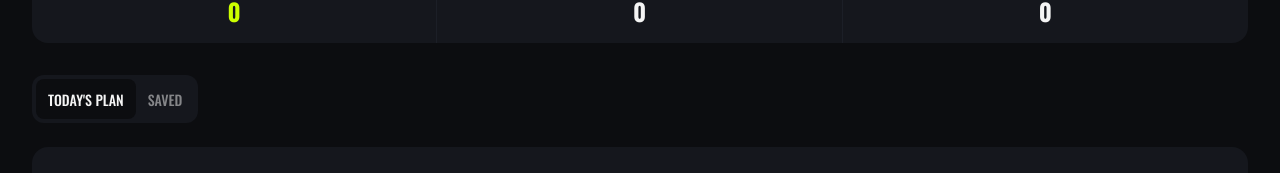
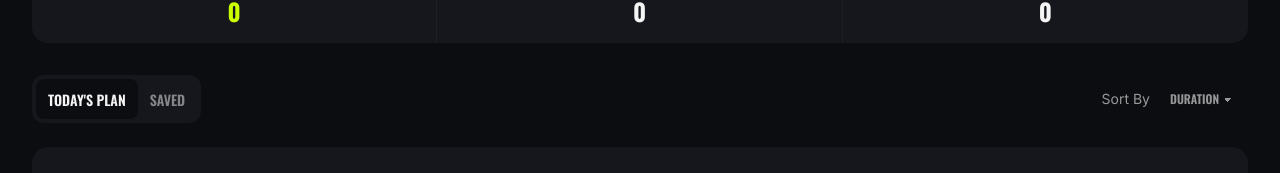
Before and after one commit to tasdid-ahmed/fitlog-workout-tracker, a Next.js app: page /my-plan in a window 1280 px wide. Shown: the part 242-415 px from the top of the page. Built offline with nearby package versions, Linux system fonts and the light colour scheme.

Commit message:
Added Sort dropdown to My Plan page

```diff
--- a/src/app/layout.tsx
+++ b/src/app/layout.tsx
@@ -9,7 +9,7 @@ import { Toaster } from "sonner";
 const oswald = Oswald({
   variable: "--font-oswald",
   subsets: ["latin"],
-  weight: ["500", "600", "700"],
+  weight: ["600", "700"],
 });
 
 const inter = Inter({
--- a/src/app/my-plan/page.tsx
+++ b/src/app/my-plan/page.tsx
@@ -4,14 +4,32 @@ import { useState } from "react";
 import { usePlan } from "@/context/PlanContext";
 import MetricsSummary from "@/components/my-plan/MetricsSummary";
 import PlanTabs from "@/components/my-plan/PlanTabs";
+import SortDropdown from "@/components/my-plan/SortDropdown";
 import PlanWorkoutCard from "@/components/my-plan/PlanWorkoutCard";
 import EmptyState from "@/components/my-plan/EmptyState";
+import { Workout } from "@/lib/types";
+
+type SortKey = "duration" | "calories" | "rating";
+
+function sortWorkouts(workouts: Workout[], sortBy: SortKey): Workout[] {
+  const sorted = [...workouts];
+  switch (sortBy) {
+    case "duration":
+      return sorted.sort((a, b) => a.duration - b.duration);
+    case "calories":
+      return sorted.sort((a, b) => a.caloriesBurned - b.caloriesBurned);
+    case "rating":
+      return sorted.sort((a, b) => b.rating - a.rating);
+  }
+}
 
 export default function MyPlanPage() {
   const { todaysPlan, saved, isHydrated } = usePlan();
   const [activeTab, setActiveTab] = useState<"today" | "saved">("today");
+  const [sortBy, setSortBy] = useState<SortKey>("duration");
 
-  const list = activeTab === "today" ? todaysPlan : saved;
+  const rawList = activeTab === "today" ? todaysPlan : saved;
+  const list = sortWorkouts(rawList, sortBy);
 
   return (
     <main className="mx-auto max-w-7xl px-4 py-12 sm:px-6 lg:px-8">
@@ -24,9 +42,9 @@ export default function MyPlanPage() {
         <MetricsSummary />
       </div>
 
-      <div className="mt-8 flex items-center justify-between">
+      <div className="mt-8 flex flex-wrap items-center justify-between gap-4">
         <PlanTabs activeTab={activeTab} onChange={setActiveTab} />
-        {/* Sort By dropdown lands here in Phase 8 */}
+        <SortDropdown value={sortBy} onChange={setSortBy} />
       </div>
 
       <div className="mt-6 flex flex-col gap-4">
--- /dev/null
+++ b/src/components/my-plan/SortDropdown.tsx
@@ -0,0 +1,25 @@
+"use client";
+
+type SortKey = "duration" | "calories" | "rating";
+
+interface SortDropdownProps {
+  value: SortKey;
+  onChange: (value: SortKey) => void;
+}
+
+export default function SortDropdown({ value, onChange }: SortDropdownProps) {
+  return (
+    <label className="flex items-center gap-2 whitespace-nowrap text-sm text-base-content/60">
+      Sort By
+      <select
+        value={value}
+        onChange={(e) => onChange(e.target.value as SortKey)}
+        className="select select-sm w-auto font-display uppercase"
+      >
+        <option value="duration">Duration</option>
+        <option value="calories">Calories</option>
+        <option value="rating">Rating</option>
+      </select>
+    </label>
+  );
+}
```
